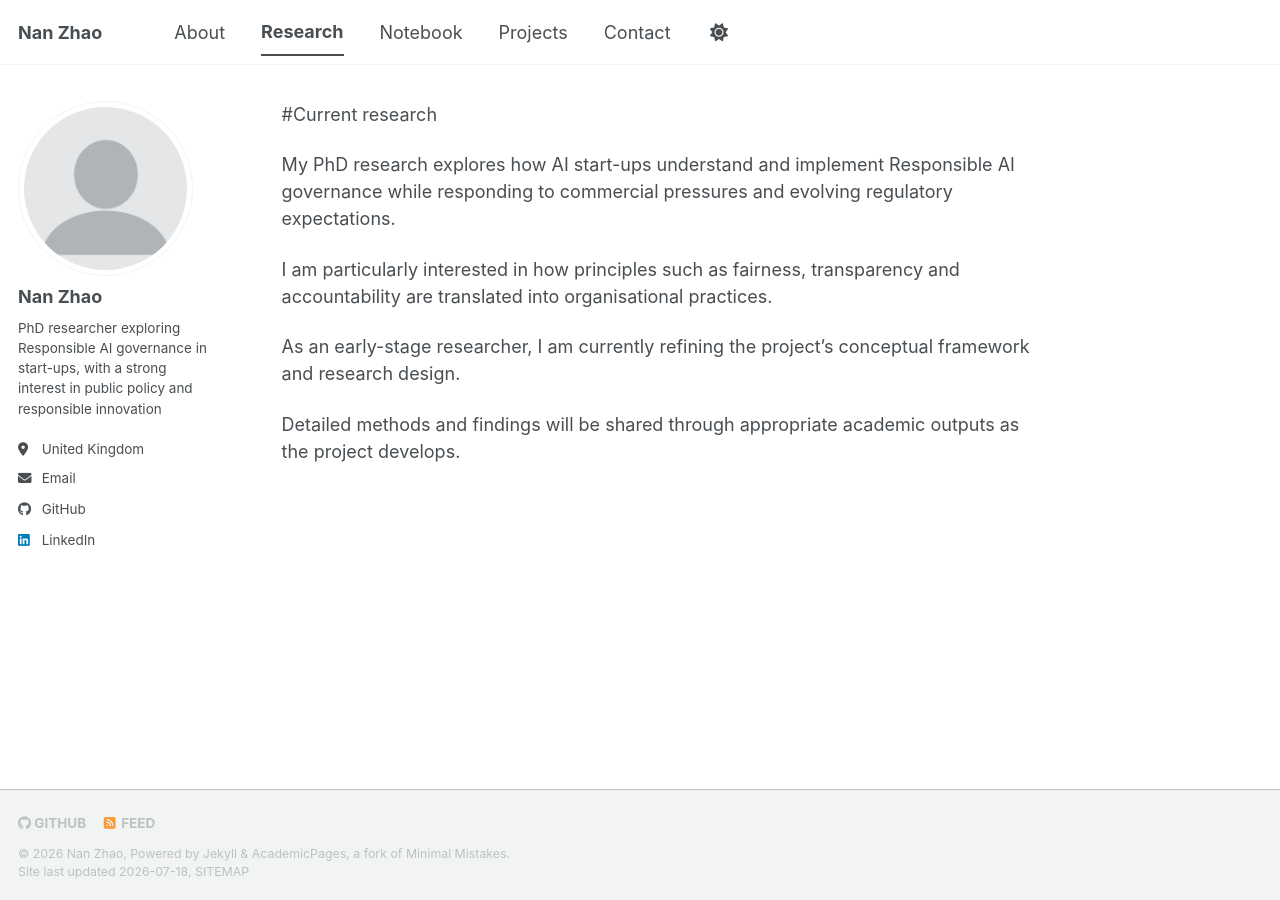
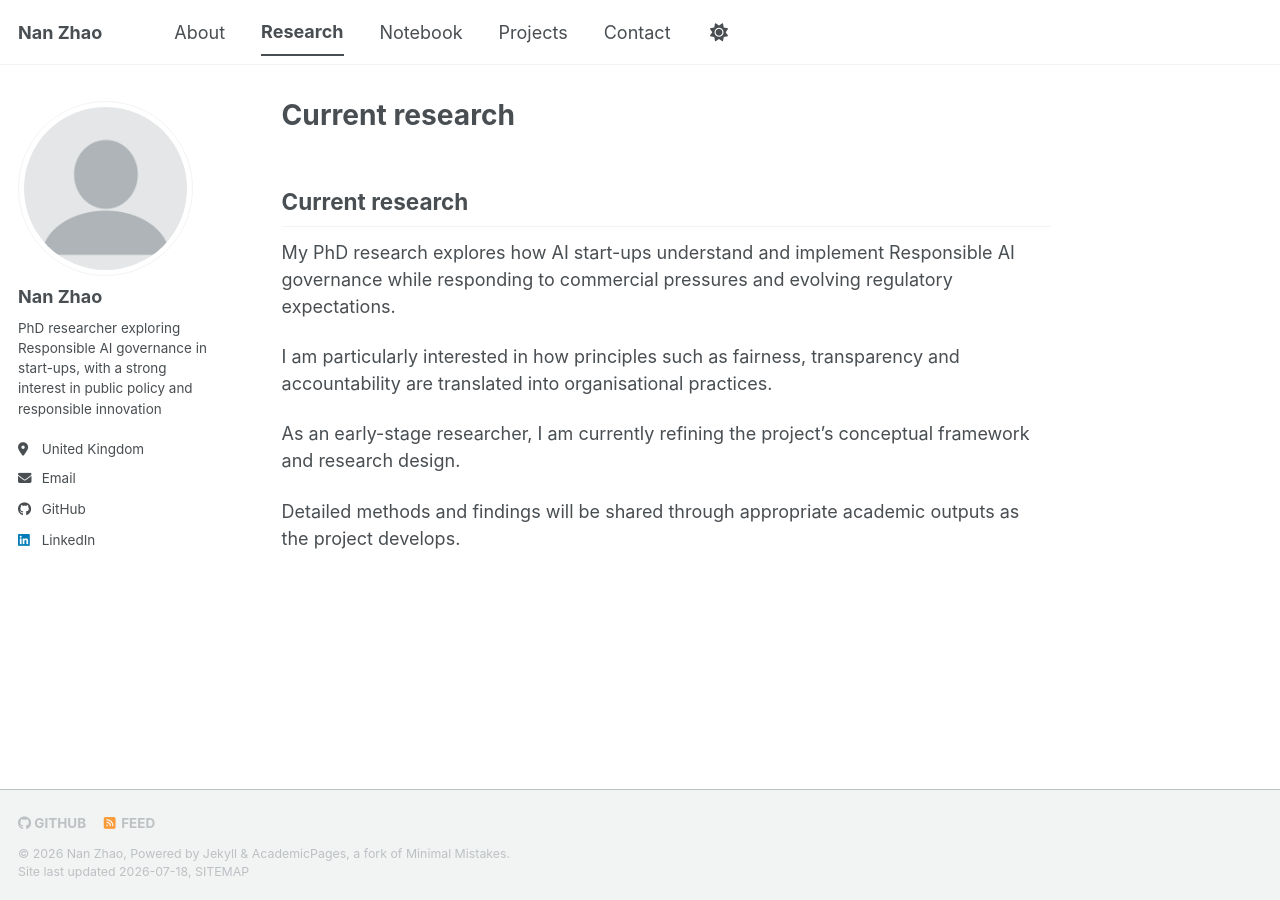
Before and after one commit to nanzhaoresearch/nanzhaoresearch.github.io, a Jekyll site: the page built from _pages/research.md, in a window 1280 px wide. Built offline with Jekyll 4.4.1, drawn with Linux system fonts in a browser that asks for light colours; a style sheet for code colours, icons or effects is not loaded; our own code applies the rules of GitHub Pages for plain Markdown files.

Commit message:
Fix header formatting for Current research section

```diff
--- a/_pages/research.md
+++ b/_pages/research.md
@@ -3,7 +3,7 @@ permalink: /research/
 author_profile: true
 ---
 
-#Current research
+## Current research
 
 My PhD research explores how AI start-ups understand and implement
 Responsible AI governance while responding to commercial pressures and
```
